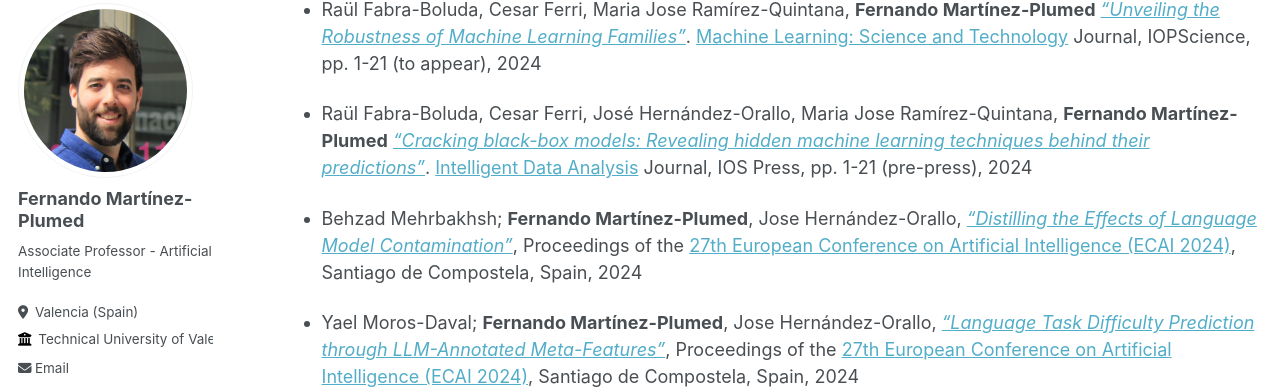
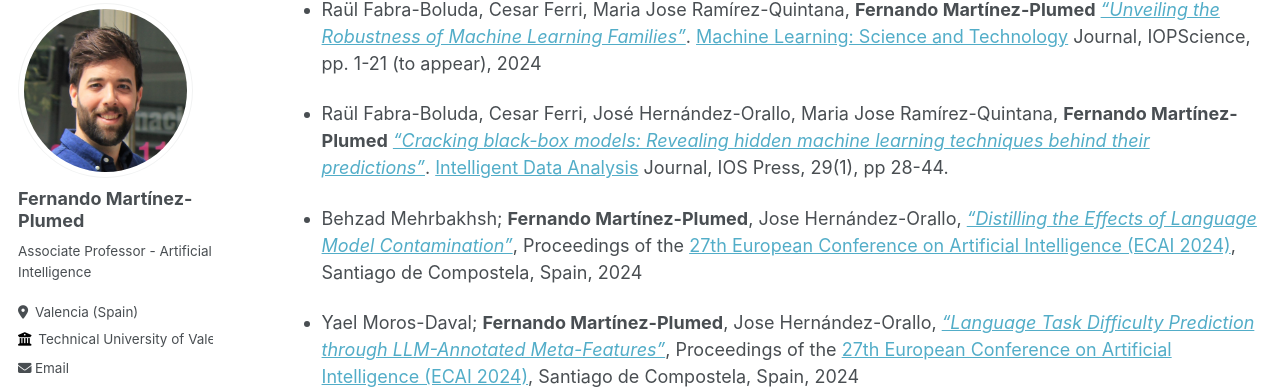
Before and after one commit to nandomp/nandomp.github.io, a Jekyll site: the page built from _pages/publications.md, in a window 1280 px wide and 900 px high, scrolled down 1054 px. Shown: the part 103-492 px from the top of the window. Built offline with Jekyll 4.4.1, drawn with Linux system fonts in a browser that asks for light colours; some web fonts are replaced.

Commit message:
Update publications.md

```diff
--- a/_pages/publications.md
+++ b/_pages/publications.md
@@ -30,7 +30,7 @@ author_profile: true
 
 * Raül Fabra-Boluda, Cesar Ferri, Maria Jose Ramírez-Quintana, **Fernando Martínez-Plumed** [*"Unveiling the Robustness of Machine Learning Families"*](https://doi.org/10.1088/2632-2153/ad62ab). [Machine Learning: Science and Technology](https://iopscience.iop.org/journal/2632-2153) Journal, IOPScience, pp. 1-21 (to appear), 2024
 
-* Raül Fabra-Boluda, Cesar Ferri, José Hernández-Orallo, Maria Jose Ramírez-Quintana, **Fernando Martínez-Plumed** [*"Cracking black-box models: Revealing hidden machine learning techniques behind their predictions"*](https://doi.org/10.3233/IDA-230707). [Intelligent Data Analysis](https://content.iospress.com/journals/intelligent-data-analysis/Pre-press/Pre-press) Journal, IOS Press, pp. 1-21 (pre-press), 2024
+* Raül Fabra-Boluda, Cesar Ferri, José Hernández-Orallo, Maria Jose Ramírez-Quintana, **Fernando Martínez-Plumed** [*"Cracking black-box models: Revealing hidden machine learning techniques behind their predictions"*](https://doi.org/10.3233/IDA-230707). [Intelligent Data Analysis](https://content.iospress.com/journals/intelligent-data-analysis/Pre-press/Pre-press) Journal, IOS Press, 29(1), pp 28-44.
 
 * Behzad Mehrbakhsh; **Fernando Martínez-Plumed**, Jose Hernández-Orallo, [*"Distilling the Effects of Language Model Contamination"*](http://dx.doi.org/10.3233/FAIA240753), Proceedings of the [27th European Conference on Artificial Intelligence (ECAI 2024)](https://www.ecai2024.eu/),  Santiago de Compostela, Spain, 2024
 
```
